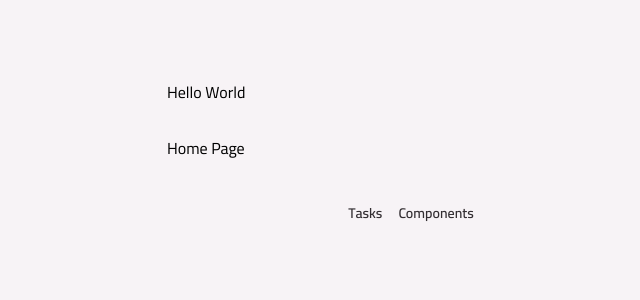
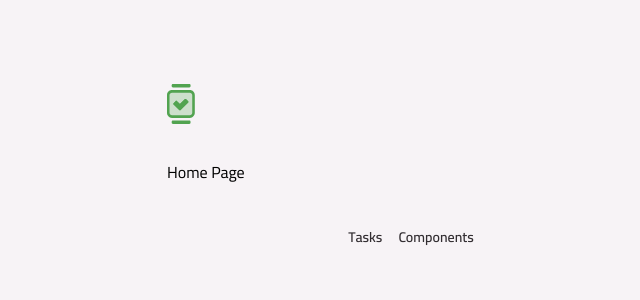
Before and after one commit to mattrsolar/ToDoList, a React (Vite) app in the folder ToDoList/: page / in a window 1280 px wide. Shown: the top 300 px of the page, without its empty margins (229-869 px from the left). Built offline with nearby package versions, Linux system fonts and the light colour scheme.

Commit message:
Structured layout body

```diff
--- /dev/null
+++ b/ToDoList/src/core-components/footer.tsx
@@ -0,0 +1,21 @@
+import { NavLink } from "react-router";
+import Text from "../components/text";
+
+export default function Footer() {
+  return (
+    <footer className="my-5 md:mt-10">
+      <nav className="flex items-center justify-center gap-4">
+        <NavLink to="/">
+          <Text variant="body-sm-bold" className="text-gray-300">
+            Tasks
+          </Text>
+        </NavLink>
+        <NavLink to="/components">
+          <Text variant="body-sm-bold" className="text-gray-300">
+            Components
+          </Text>
+        </NavLink>
+      </nav>
+    </footer>
+  );
+}
--- /dev/null
+++ b/ToDoList/src/core-components/header.tsx
@@ -0,0 +1,10 @@
+import Container from "../components/container";
+import Logo from "../assets/images/logo.svg?react";
+
+export default function Header() {
+  return (
+    <Container as="header" className="mt-3 md:mt-20">
+      <Logo className="h-9 md:h-12" />
+    </Container>
+  );
+}
--- /dev/null
+++ b/ToDoList/src/core-components/main-content.tsx
@@ -0,0 +1,15 @@
+import { cx } from "class-variance-authority";
+
+interface MainContentProps extends React.ComponentProps<"main"> {}
+
+export default function MainContent({
+  children,
+  className,
+  ...props
+}: MainContentProps) {
+  return (
+    <main className={cx(`mt-4 md:mt-8 className`)} {...props}>
+      {children}
+    </main>
+  );
+}
--- a/ToDoList/src/pages/layout-main.tsx
+++ b/ToDoList/src/pages/layout-main.tsx
@@ -1,30 +1,18 @@
 import { NavLink, Outlet } from "react-router";
 import Container from "../components/container";
 import Text from "../components/text";
+import Header from "../core-components/header";
+import MainContent from "../core-components/main-content";
+import Footer from "../core-components/footer";
 
 export default function LayoutMain() {
   return (
     <>
-      <Container as="header" className="mt-3 md:mt-20">
-        Hello World
-      </Container>
-      <main className="mt-4 md:mt-8">
+      <Header />
+      <MainContent>
         <Outlet />
-      </main>
-      <footer className="my-5 md:mt-10">
-        <nav className="flex items-center justify-center gap-4">
-          <NavLink to="/">
-            <Text variant="body-sm-bold" className="text-gray-300">
-              Tasks
-            </Text>
-          </NavLink>
-          <NavLink to="/components">
-            <Text variant="body-sm-bold" className="text-gray-300">
-              Components
-            </Text>
-          </NavLink>
-        </nav>
-      </footer>
+      </MainContent>
+      <Footer />
     </>
   );
 }
```
Also changed, not shown: ToDoList/src/assets/images/logo.svg (renamed from ToDoList/src/images/logo.svg).
